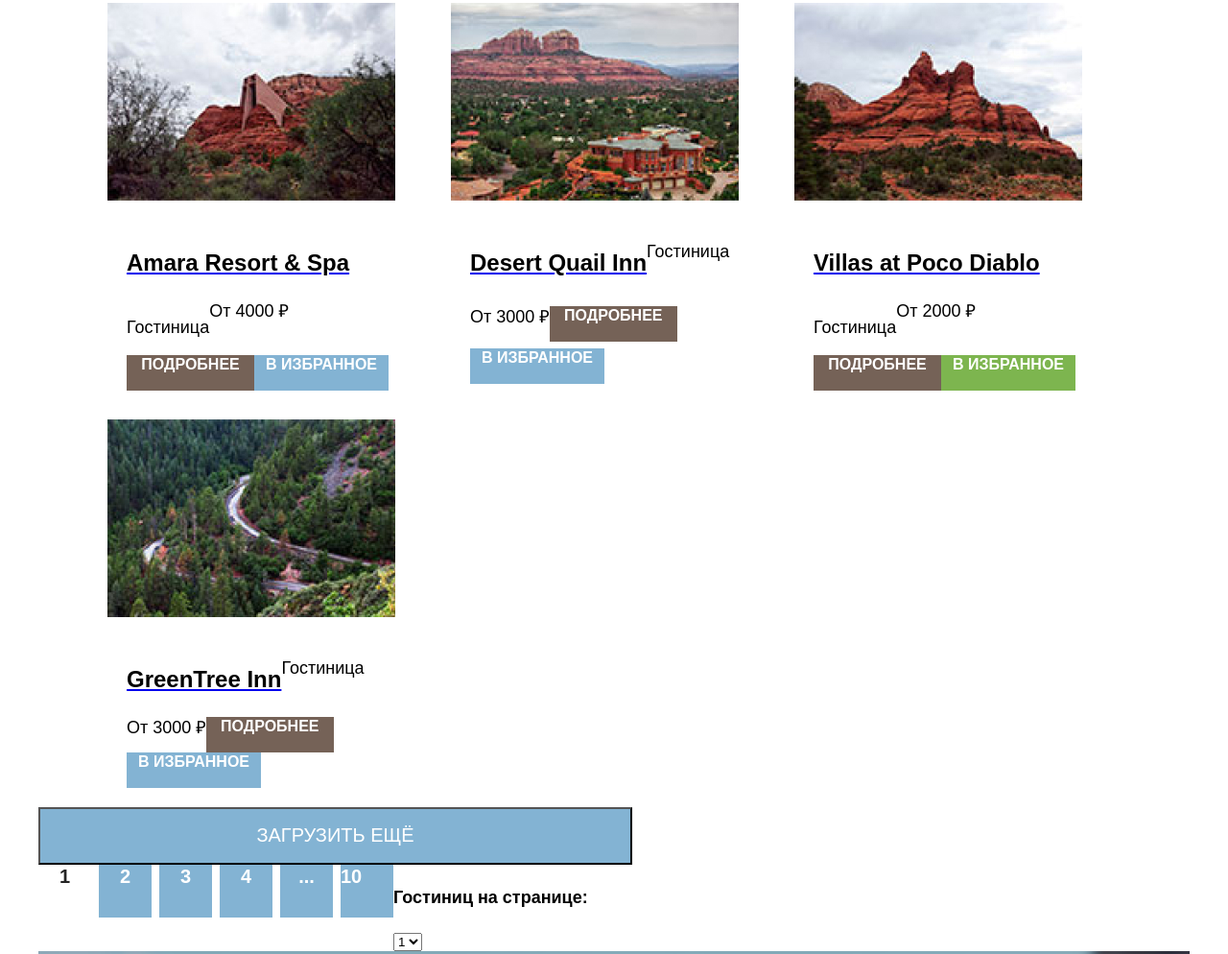
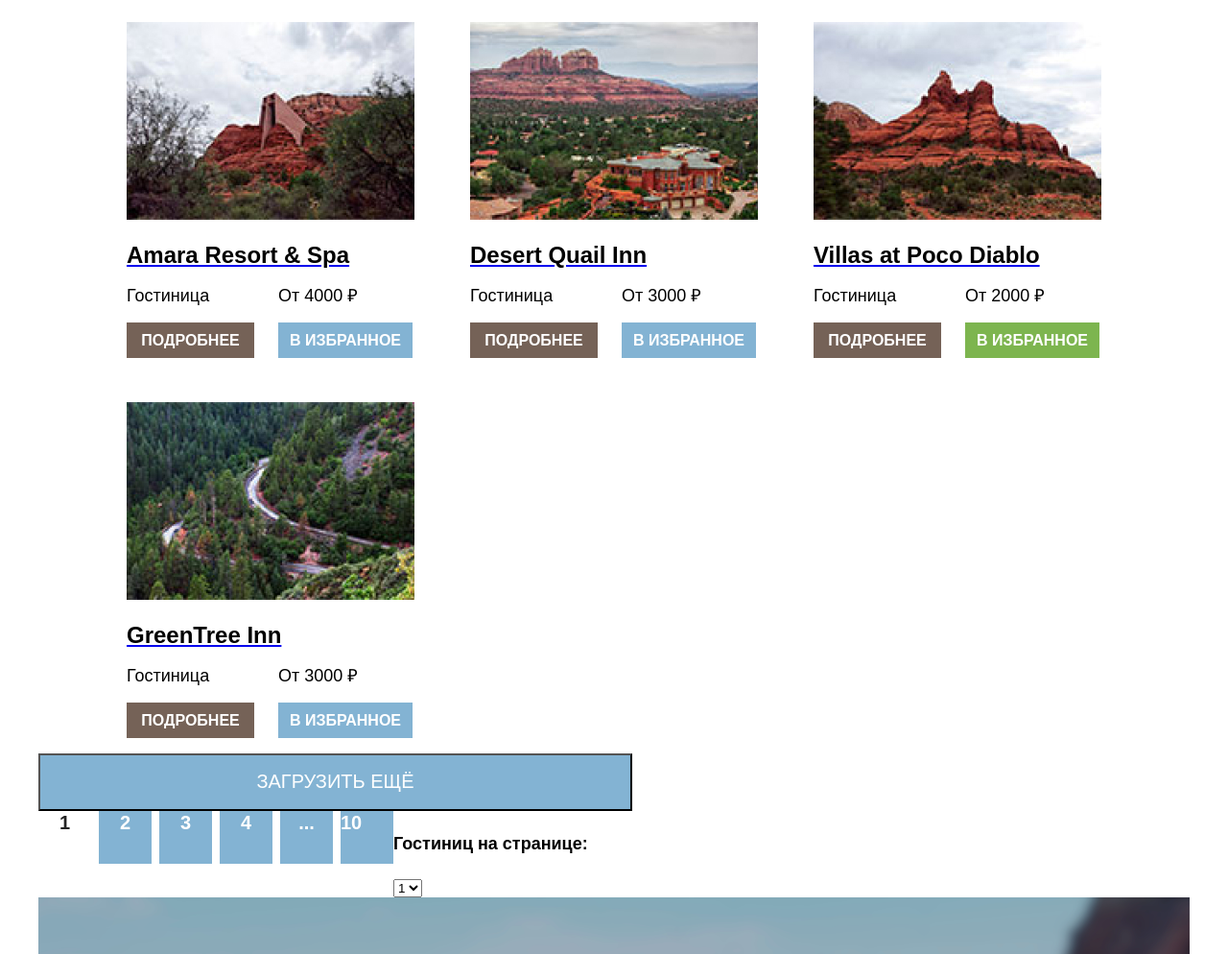
Before and after one commit to htmlacademy-htmlcss/1927509-sedona-33, a plain HTML site: page catalog.html in a window 1280 px wide. Shown: the part 656-1650 px from the top of the page at 96% size. Drawn offline with Linux system fonts and the light colour scheme; a web font is replaced by a local one.

Commit message:
Обновил карточки каталога

```diff
--- a/catalog.html
+++ b/catalog.html
@@ -132,10 +132,14 @@
             <a class="product-card-title-link" href="#">
               <h3 class="product-card-title">Amara Resort & Spa</h3>
             </a>
+            <div class="card-price">
               <p class="product-card-price-air">Гостиница</p>
               <span class="product-card-price">От 4000 ₽</span>
+            </div>
+            <div class="product-card-button">
               <a class="product-card-button-brown button" href="#">Подробнее</a>
               <a class="product-card-button-blue button" href="#">В Избранное</a>
+            </div>
           </div>
         </li>
         <li class="product-card">
@@ -147,10 +151,14 @@
             <a class="product-card-title-link" href="#">
               <h3 class="product-card-title">Desert Quail Inn</h3>
             </a>
+            <div class="card-price">
               <p class="product-card-price-air">Гостиница</p>
               <span class="product-card-price">От 3000 ₽</span>
+            </div>
+            <div class="product-card-button">
               <a class="product-card-button-brown button" href="#">Подробнее</a>
               <a class="product-card-button-blue button" href="#">В Избранное</a>
+            </div>
           </div>
         </li>
         <li class="product-card">
@@ -162,10 +170,14 @@
             <a class="product-card-title-link" href="#">
               <h3 class="product-card-title">Villas at Poco Diablo</h3>
             </a>
+            <div class="card-price">
               <p class="product-card-price-air">Гостиница</p>
               <span class="product-card-price">От 2000 ₽</span>
+            </div>
+            <div class="product-card-button">
               <a class="product-card-button-brown button" href="#">Подробнее</a>
               <a class="product-card-button-green button" href="#">В Избранное</a>
+            </div>
           </div>
         </li>
         <li class="product-card">
@@ -176,10 +188,14 @@
             <a class="product-card-title-link" href="#">
               <h3 class="product-card-title">GreenTree Inn</h3>
             </a>
+            <div class="card-price">
               <p class="product-card-price-air">Гостиница</p>
               <span class="product-card-price">От 3000 ₽</span>
+            </div>
+            <div class="product-card-button">
               <a class="product-card-button-brown button" href="#">Подробнее</a>
               <a class="product-card-button-blue button" href="#">В Избранное</a>
+            </div>
           </div>
         </li>
       </ul>
--- a/styles/styles.css
+++ b/styles/styles.css
@@ -600,27 +600,52 @@ body {
   flex-direction: column;
 }
 
+.product-card-image {
+  padding: 20px 20px 0 20px;
+}
+
 .product-card-content {
-  padding: 20px;
+  padding: 0 20px 0 20px;
   display: flex;
   flex-wrap: wrap;
-  flex-grow: 1;
+
 }
 
 .product-card-title {
+  margin-top: 16px;
+  margin-bottom: 16px;
+  font-family: "PT Sans","Arial", sans-serif;
   font-size: 24px;
   line-height: 31px;
   font-weight: 700;
   color: #000000;
 }
 
-.product-card-price {
+.card-price {
+  margin-top: 0;
+  margin-bottom: 16px;
+  font-family: "PT Sans","Arial", sans-serif;
+  display: flex;
   font-size: 18px;
   line-height: 23px;
   font-weight: 400;
   color: #000000;
 }
 
+.product-card-price-air {
+  width: 133px;
+  margin: 0 25px 0 0;
+}
+
+.product-card-price {
+width: 143px;
+}
+
+.product-card-button {
+  margin-top: 0;
+  margin-bottom: 16px;
+  display: flex;
+}
 .pagination-show-more {
   font-family: "PT Sans","Arial", sans-serif;
   font-size: 20px;
@@ -677,6 +702,11 @@ body {
   line-height: 20px;
   font-weight: 700;
   text-align: center;
+  display: block;
+  box-sizing: border-box;
+  padding-top: 9px;
+  padding-bottom: 10px;
+  margin: 0 25px 0 0;
   color: #ffffff;
   background-color: #756257;
   width: 133px;
@@ -691,6 +721,10 @@ body {
   line-height: 20px;
   font-weight: 700;
   text-align: center;
+  display: block;
+  box-sizing: border-box;
+  padding-top: 9px;
+  padding-bottom: 10px;
   color: #ffffff;
   background-color: #83B3D3;
   width: 140px;
@@ -705,6 +739,10 @@ body {
   line-height: 20px;
   font-weight: 700;
   text-align: center;
+  display: block;
+  box-sizing: border-box;
+  padding-top: 9px;
+  padding-bottom: 10px;
   color: #ffffff;
   background-color: #7DB54F;
   width: 140px;
```
Lines whose indentation alone changed are shown as unchanged.
